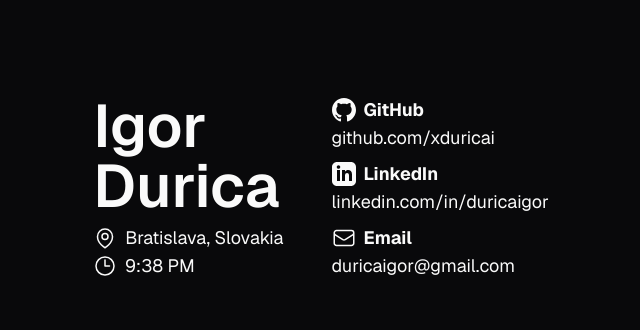
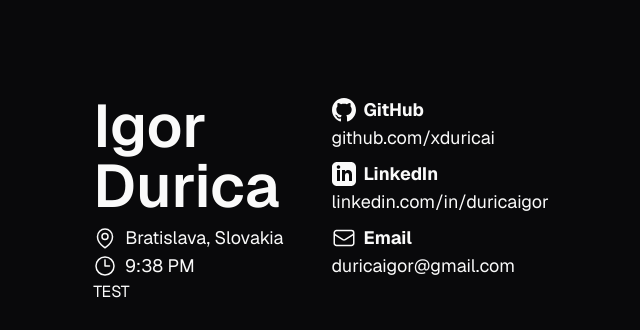
Before and after one commit to aayushmishra2030/acin.dev, a Next.js app: page / in a window 1280 px wide. Shown: the top 330 px of the page, without its empty margins (319-959 px from the left). Built offline with nearby package versions, Linux system fonts and the light colour scheme.

Commit message:
Moved components around

```diff
--- /dev/null
+++ b/src/app/_components/contactInfo.tsx
@@ -0,0 +1,64 @@
+import GitHubIcon from "~/icons/GitHubIcon";
+import LinkedInIcon from "~/icons/LinkedInIcon";
+import EmailIcon from "~/icons/EmailIcon";
+import MapPinIcon from "~/icons/MapPinIcon";
+import ClockIcon from "~/icons/ClockIcon";
+
+export default function ContactInfo() {
+  const formatterOptions = {
+    timeZone: "Europe/Vienna",
+    hour: "numeric",
+    minute: "numeric",
+  } satisfies Intl.DateTimeFormatOptions;
+  const formatter = new Intl.DateTimeFormat([], formatterOptions);
+
+  const date = formatter.format(new Date());
+
+  return (
+    <div className="flex gap-12 pt-24 text-lg">
+      <div className="mt-auto">
+        <h1 className="w-min whitespace-break-spaces pb-2 text-6xl font-semibold">
+          Igor Durica
+        </h1>
+        <p className="flex items-center gap-2">
+          <MapPinIcon /> Bratislava, Slovakia
+        </p>
+        <p className="flex items-center gap-2">
+          <ClockIcon /> {date}
+        </p>
+      </div>
+      <div className="flex flex-col gap-2 [&>*]:flex [&>*]:flex-col">
+        <p>
+          <span className="flex items-center gap-2">
+            <GitHubIcon />
+            <b>GitHub</b>
+          </span>
+          <a href="https://github.com/xduricai" className="hover:underline">
+            github.com/xduricai
+          </a>
+        </p>
+        <p>
+          <span className="flex items-center gap-2">
+            <LinkedInIcon />
+            <b>LinkedIn</b>
+          </span>
+          <a
+            href="https://linkedin.com/in/duricaigor"
+            className="hover:underline"
+          >
+            linkedin.com/in/duricaigor
+          </a>
+        </p>
+        <p>
+          <span className="flex items-center gap-2">
+            <EmailIcon />
+            <b>Email</b>
+          </span>
+          <a href="mailto:duricaigor@gmail.com" className="hover:underline">
+            duricaigor@gmail.com
+          </a>
+        </p>
+      </div>
+    </div>
+  );
+}
--- a/src/app/layout.tsx
+++ b/src/app/layout.tsx
@@ -2,11 +2,6 @@ import "~/styles/globals.css";
 
 import { GeistSans } from "geist/font/sans";
 import { type Metadata } from "next";
-import GitHubIcon from "~/icons/GitHubIcon";
-import LinkedInIcon from "~/icons/LinkedInIcon";
-import EmailIcon from "~/icons/EmailIcon";
-import MapPinIcon from "~/icons/MapPinIcon";
-import ClockIcon from "~/icons/ClockIcon";
 
 export const metadata: Metadata = {
   title: "Acin.dev",
@@ -17,73 +12,9 @@ export const metadata: Metadata = {
 export default function RootLayout({
   children,
 }: Readonly<{ children: React.ReactNode }>) {
-  const formatterOptions = {
-    timeZone: "Europe/Vienna",
-    hour: "numeric",
-    minute: "numeric",
-  } satisfies Intl.DateTimeFormatOptions;
-  const formatter = new Intl.DateTimeFormat([], formatterOptions);
-
-  const date = formatter.format(new Date());
-
   return (
     <html lang="en" className={`${GeistSans.className} dark`}>
-      <body className="flex justify-center">
-        <main className="max-w-4xl">
-          <div className="flex gap-12 pt-24 text-lg">
-            <div className="mt-auto">
-              <h1 className="w-min whitespace-break-spaces text-6xl font-semibold pb-2">
-                Igor Durica
-              </h1>
-              <p className="flex gap-2 items-center">
-                <MapPinIcon /> Bratislava, Slovakia
-              </p>
-              <p className="flex gap-2 items-center">
-                <ClockIcon /> {date}
-              </p>
-            </div>
-            <div className="flex flex-col gap-2 [&>*]:flex [&>*]:flex-col">
-              <p>
-                <span className="flex items-center gap-2">
-                  <GitHubIcon />
-                  <b>GitHub</b>
-                </span>
-                <a
-                  href="https://github.com/xduricai"
-                  className="hover:underline"
-                >
-                  github.com/xduricai
-                </a>
-              </p>
-              <p>
-                <span className="flex items-center gap-2">
-                  <LinkedInIcon />
-                  <b>LinkedIn</b>
-                </span>
-                <a
-                  href="https://linkedin.com/in/duricaigor"
-                  className="hover:underline"
-                >
-                  linkedin.com/in/duricaigor
-                </a>
-              </p>
-              <p>
-                <span className="flex items-center gap-2">
-                  <EmailIcon />
-                  <b>Email</b>
-                </span>
-                <a
-                  href="mailto:duricaigor@gmail.com"
-                  className="hover:underline"
-                >
-                  duricaigor@gmail.com
-                </a>
-              </p>
-            </div>
-          </div>
-          {children}
-        </main>
-      </body>
+      <body className="flex flex-col items-center">{children}</body>
     </html>
   );
 }
--- a/src/app/page.tsx
+++ b/src/app/page.tsx
@@ -1,9 +1,12 @@
+import ContactInfo from "./_components/contactInfo";
+
 export const dynamic = "force-dynamic";
 
 export default async function HomePage() {
 
   return (
-    <main className="flex min-h-screen flex-col items-center justify-center">
+    <main className="min-h-screen max-w-4xl">
+      <ContactInfo />
       TEST
     </main>
   );
```
